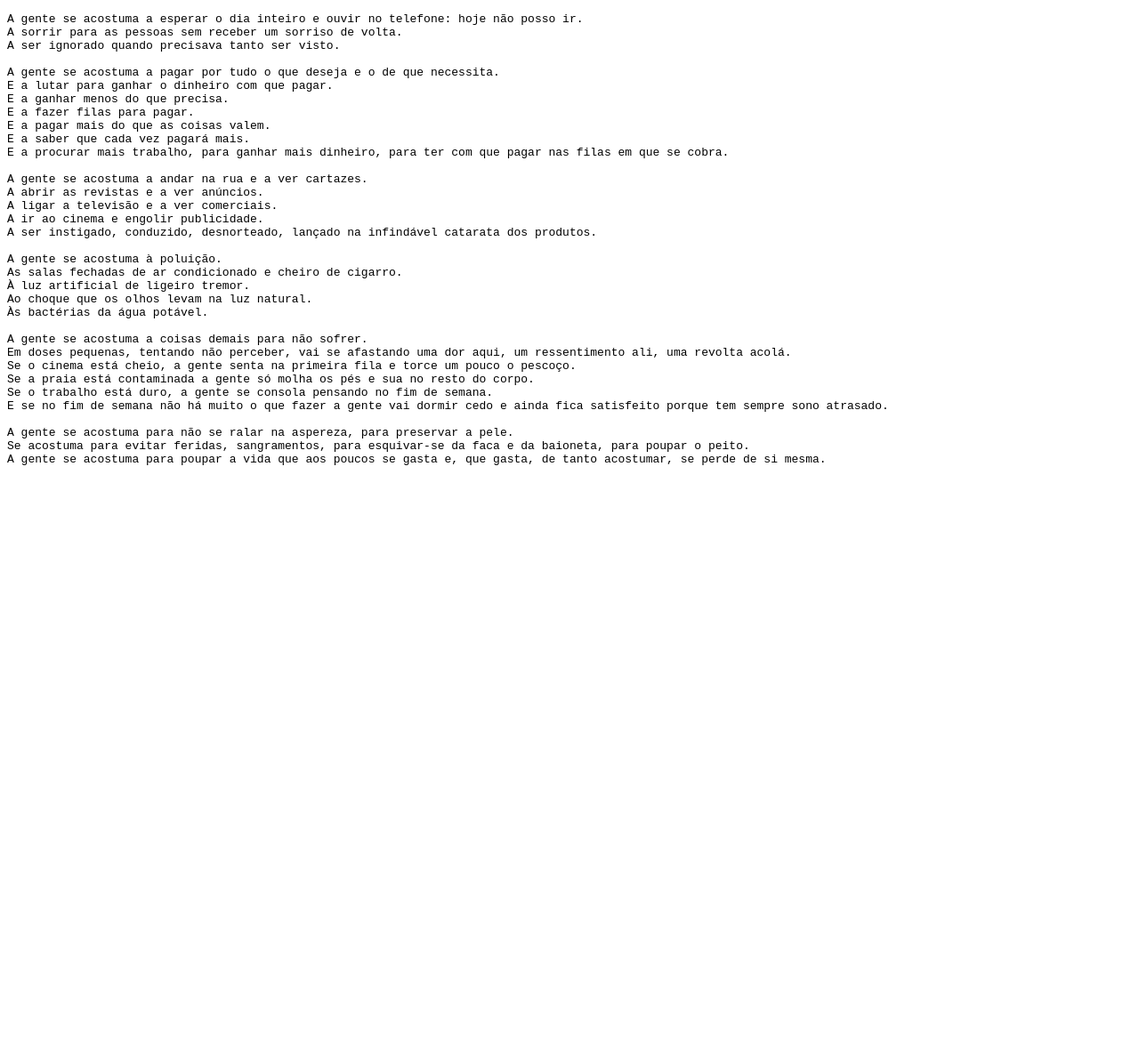
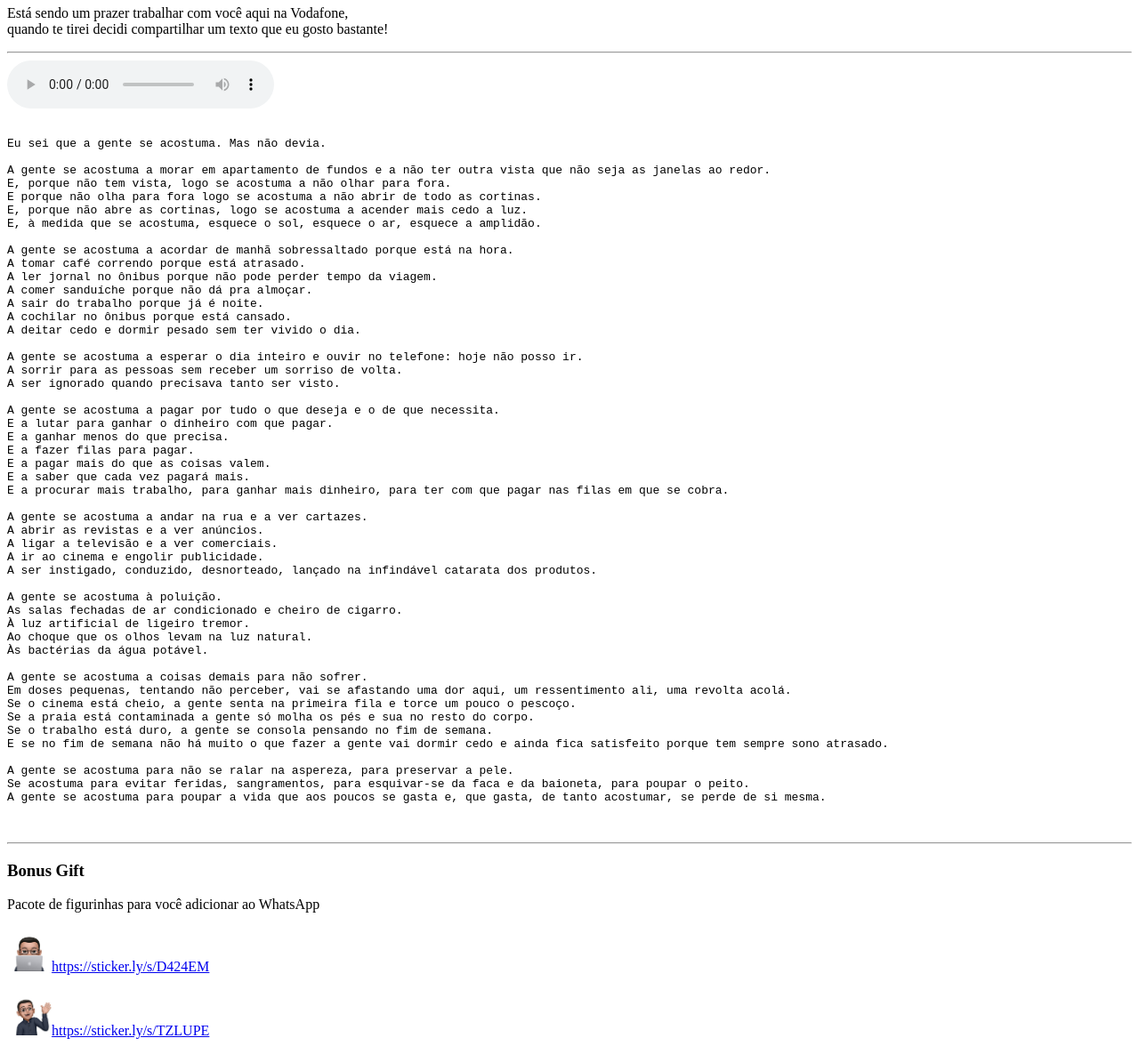
Before and after one commit to andrade-jorge-agilator/andrade-jorge-agilator.github.io, a plain HTML site: page index.html in a window 1280 px wide. Shown: the part 336-1512 px from the top of the page at 89% size. Before the commit the page ends 903 px from the top, so only its background shows below. Drawn offline with Linux system fonts and the light colour scheme.

Commit message:
Add files via upload

```diff
--- a/index.html
+++ b/index.html
@@ -6,8 +6,16 @@
     <title>Feliz Natal!</title>
   </head>
   <body>
+	<img src="profile.jfif" alt="Girl in a jacket" height="250">
     <h1>Feliz Natal Jorge :)</h1>
+	<p>Está sendo um prazer trabalhar com você aqui na Vodafone,<br/>
+	quando te tirei decidi compartilhar um texto que eu gosto bastante!</p>
 	<hr/>
+
+<audio controls>
+  <source src="audio.ogg" type="audio/ogg">
+Your browser does not support the audio element.
+</audio>
 	<pre>
 
 Eu sei que a gente se acostuma. Mas não devia.
@@ -62,5 +70,11 @@ Se acostuma para evitar feridas, sangramentos, para esquivar-se da faca e da bai
 A gente se acostuma para poupar a vida que aos poucos se gasta e, que gasta, de tanto acostumar, se perde de si mesma.
 
 	</pre>
+<hr/>
+<h3>Bonus Gift</h3>
+<p> Pacote de figurinhas para você adicionar ao WhatsApp</p>
+
+<img src="profile1.jpeg" alt="Girl in a jacket" height="50"><a href="https://sticker.ly/s/D424EM">https://sticker.ly/s/D424EM</a> <br/><br/>
+<img src="profile2.jpeg" alt="Girl in a jacket" height="50"><a href="https://sticker.ly/s/TZLUPE">https://sticker.ly/s/TZLUPE</a>
   </body>
 </html>
```
Also changed, not shown: profile.jfif (added), profile1.jpeg (added), profile2.jpeg (added), 1 other file.
